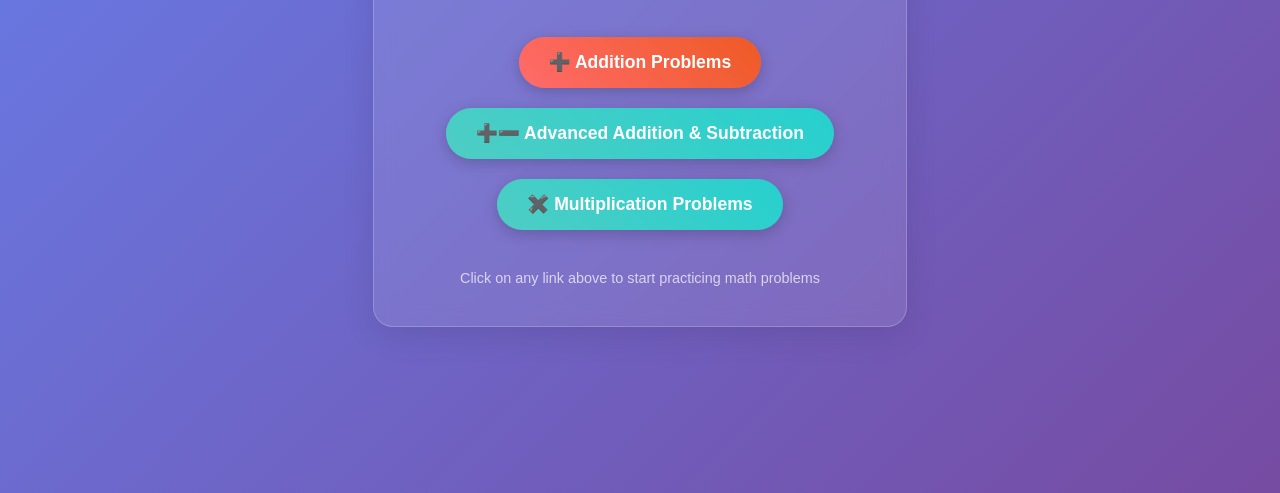
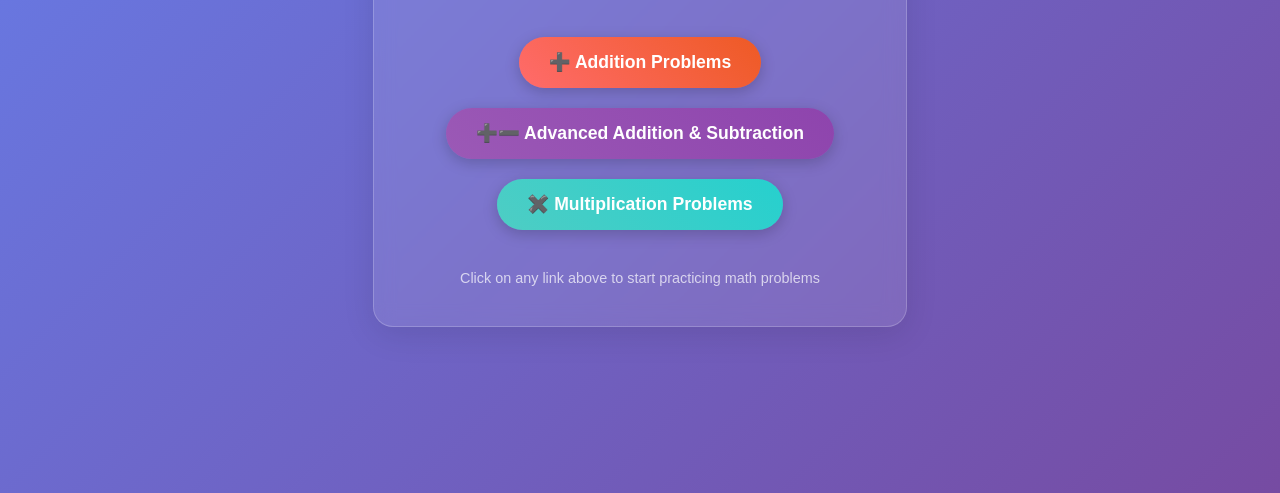
Before and after one commit to msimonFEG/msimonFEG.github.io, a plain HTML site: page index.html in a window 1280 px wide. Shown: the part 307-800 px from the top of the page. Drawn offline with Linux system fonts and the light colour scheme.

Commit message:
Update index.html fix color of second link

```diff
--- a/index.html
+++ b/index.html
@@ -73,12 +73,12 @@
             box-shadow: 0 6px 20px rgba(0, 0, 0, 0.3);
         }
 
-        .math-link:nth-child(2) {
+        .math-link:nth-child(3) {
             background: linear-gradient(45deg, #4ecdc4, #26d0ce);
         }
 
-        .math-link:nth-child(3) {
-            background: linear-gradient(45deg, #4ecdc4, #26d0ce);
+        .math-link:nth-child(2) {
+            background: linear-gradient(45deg, #9b59b6, #8e44ad);
         }
 
         .footer {
```
